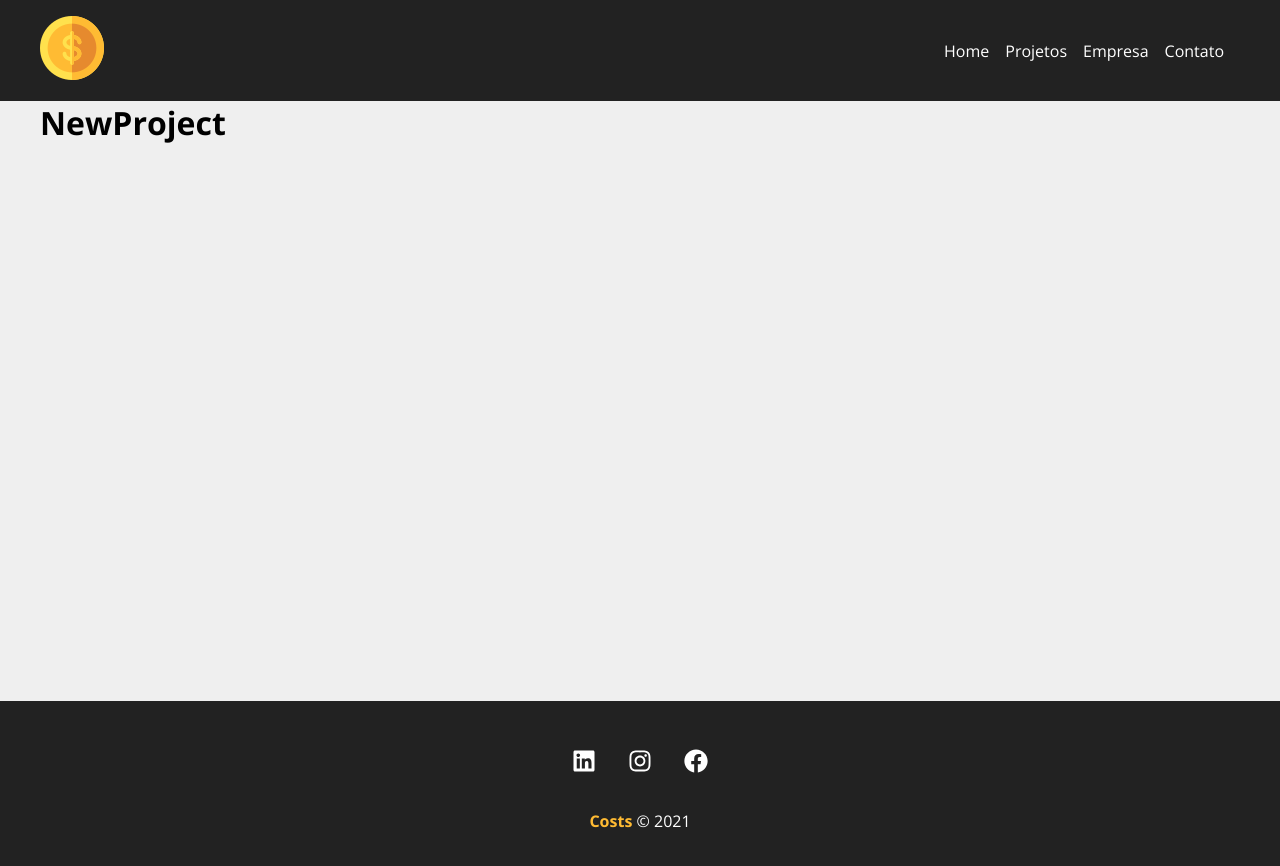
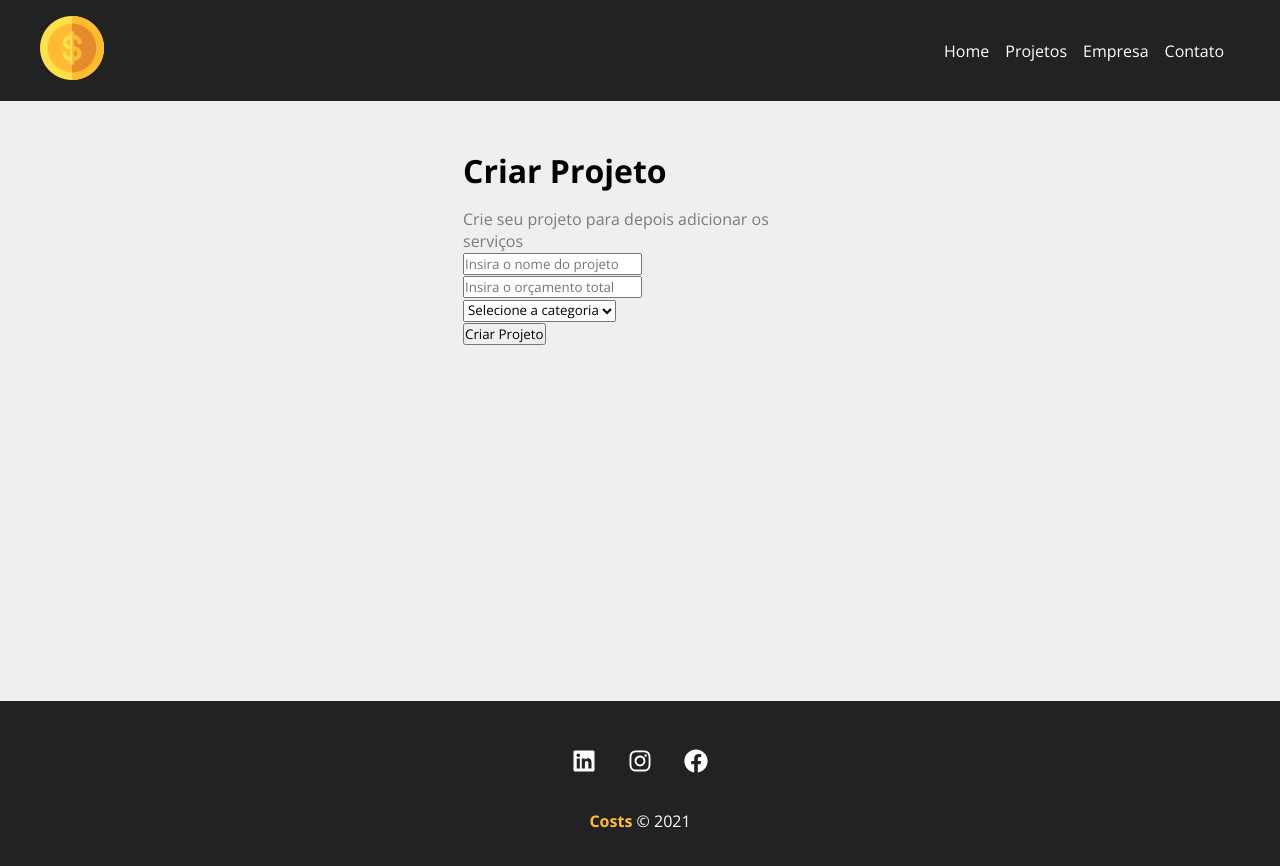
Before and after one commit to nederhayden/gerenciador-de-projetos, a React (Create React App) app: page /newproject in a window 1280 px wide. Shown: the top 866 px of the page. Built offline with nearby package versions, Linux system fonts and the light colour scheme.

Commit message:
create form

```diff
--- a/src/components/pages/NewProject.js
+++ b/src/components/pages/NewProject.js
@@ -1,3 +1,13 @@
+import ProjectForm from "../project/ProjectForm";
+
+import styles from "./NewProject.module.css";
+
 export default function NewProject() {
-  return <h1>NewProject</h1>
+  return (
+    <div className={styles.newproject_container}>
+      <h1>Criar Projeto</h1>
+      <p>Crie seu projeto para depois adicionar os serviços</p>
+      <ProjectForm />
+    </div>
+  );
 }
--- /dev/null
+++ b/src/components/pages/NewProject.module.css
@@ -0,0 +1,13 @@
+.newproject_container {
+  width: 450px;
+  margin: 0 auto;
+  padding: 3em;
+}
+
+.newproject_container h1 {
+  margin-bottom: 0.5em;
+}
+
+.newproject_container p {
+  color: #7b7b7b;
+}
--- /dev/null
+++ b/src/components/project/ProjectForm.js
@@ -0,0 +1,22 @@
+export default function ProjectForm() {
+  return (
+    <form>
+      <div>
+        <input type="text" placeholder="Insira o nome do projeto" />
+      </div>
+      <div>
+        <input type="text" placeholder="Insira o orçamento total" />
+      </div>
+      <div>
+        <select name="category_id">
+          <option disabled selected>
+            Selecione a categoria
+          </option>
+        </select>
+      </div>
+      <div>
+        <input type="submit" value="Criar Projeto" />
+      </div>
+    </form>
+  );
+}
```
